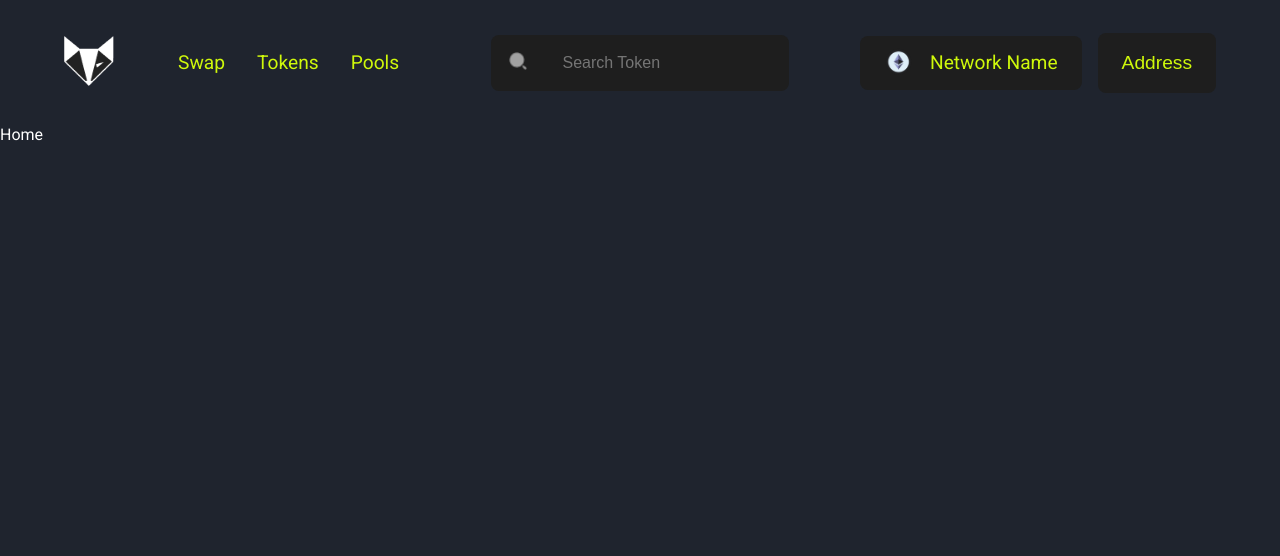
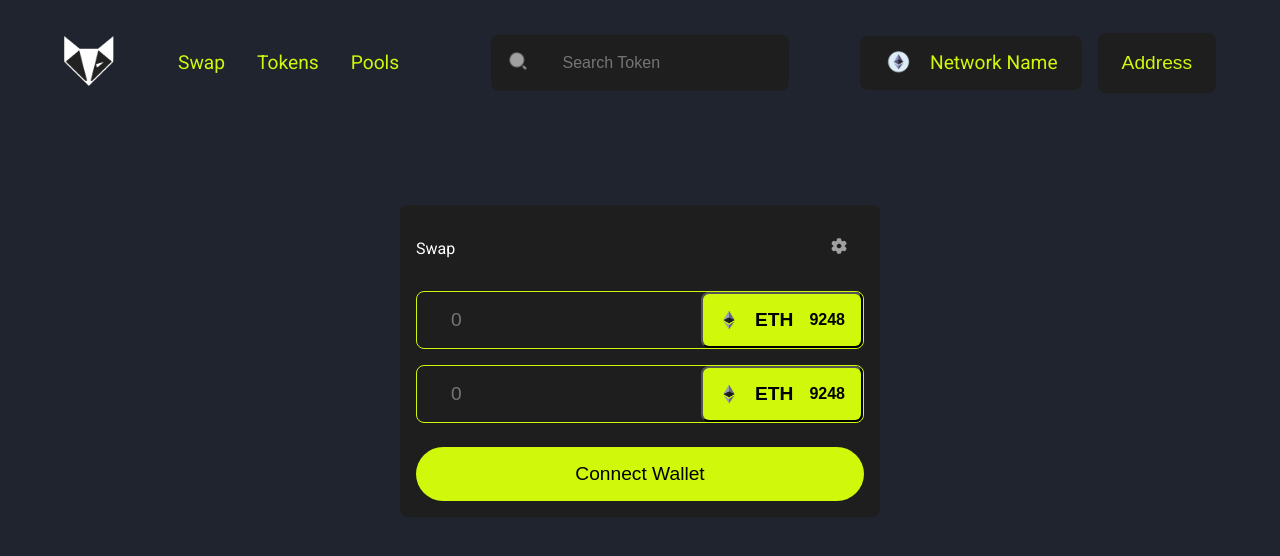
Before and after one commit to chriszlr/uniswapclone, a Next.js app: page / in a window 1280 px wide. Shown: the top 556 px of the page. Built offline with nearby package versions, Linux system fonts and the light colour scheme.

Commit message:
Added HeroSection frontend

```diff
--- a/components/HeroSection/HeroSection.jsx
+++ b/components/HeroSection/HeroSection.jsx
@@ -1,8 +1,73 @@
-import React from 'react'
+import Image from 'next/image'
+import React, {useContext, useState} from 'react'
+import Style from "./HeroSection.module.css"
+import images from "../../assets"
+import { Token, SearchToken } from "../index"
 
-const HeroSection = () => {
+
+const HeroSection = ({ accounts, tokenData }) => {
+
+  const [openSetting, setOpenSetting] = useState(false)
+  const [openToken, setOpenToken] = useState(false)
+  const [openTokensTwo, setOpenTokensTwo] = useState(false)
+
+  // token 1
+  const [tokenOne, setTokenOne] = useState({
+    name: "",
+    image: "",
+  })
+  // token 2
+  const [tokenTwo, setTokenTwo] = useState({
+    name: "",
+    image: "",
+  })
+
+
+
   return (
-    <div>HeroSection</div>
+    <div className={Style.HeroSection}>
+      <div className={Style.HeroSection_box}>
+        <div className={Style.HeroSection_box_heading}>
+          <p>Swap</p>
+          <div className={Style.HeroSection_box_heading_img}>
+            <Image src={images.close} alt={"Close"} width={50} height={50} onClick={() => setOpenSetting(true)} />
+          </div>
+        </div>
+
+        <div className={Style.HeroSection_box_input}>
+          <input type={"text"} placeholder={"0"} />
+          <button onClick={() => setOpenToken(true)}>
+            <Image src={images.image || images.etherlogo} width={20} height={20} alt={"ether"} />
+            {tokenOne.name || "ETH"}
+            <small>9248</small>
+          </button>
+        </div>
+        <div className={Style.HeroSection_box_input}>
+          <input type={"text"} placeholder={"0"} />
+          <button onClick={() => setOpenToken(true)}>
+            <Image src={tokenTwo.image || images.etherlogo} width={20} height={20} alt={"ether"} />
+            {tokenTwo.name || "ETH"}
+            <small>9248</small>
+          </button>
+        </div>
+
+        {accounts ? (
+          <button className={Style.HeroSection_box_btn}>Connect Wallet</button>
+        ) : (
+          <button className={Style.HeroSection_box_btn} onClick={() => {}}>Swap</button>
+        )}
+      </div>
+
+      {openSetting && <Token openSetting={openSetting} />}
+
+      {openToken && (
+        <SearchToken openToken={setOpenToken} tokens={setTokenOne} tokenData={tokenData} />
+      )}
+
+      {openToken && (
+        <SearchToken openToken={setOpenTokensTwo} tokens={setTokenTwo} tokenData={tokenData} />
+      )}
+    </div>
   )
 }
 
--- a/components/HeroSection/HeroSection.module.css
+++ b/components/HeroSection/HeroSection.module.css
@@ -0,0 +1,70 @@
+
+.HeroSection{
+    width: 90%;
+    margin: 2rem auto;
+    display: flex;
+    align-items: center;
+    justify-content: center;
+    position: relative;
+}
+.HeroSection_box{
+    margin-top: 5rem;
+    background-color: #1e1e1e;
+    padding: 1rem;
+    border-radius: .5rem;
+    width: 30rem;
+}
+.HeroSection_box_heading{
+    display: flex;
+    align-items: center;
+    justify-content: space-between;
+}
+.HeroSection_box_input{
+    display: flex;
+    align-items: center;
+    justify-content: space-between;
+    border: 1px solid #cff80b;
+    border-radius: .5rem;
+    padding-left: 2rem;
+    margin-top: 1rem;
+}
+.HeroSection_box_input input{
+    border: 0;
+    outline: 0;
+    background-color: transparent;
+    color: #cff80b;
+    font-size: 1.2rem;
+}
+.HeroSection_box_input button{
+    display: flex;
+    align-items: center;
+    justify-content: space-between;
+    gap: 1rem;
+    line-height: 0;
+    background-color: #cff80b;
+    padding: 1rem;
+    font-weight: 700;
+    font-size: 1.2rem;
+    border-radius: .5rem;
+}
+.HeroSection_box_btn{
+    background-color: #cff80b;
+    border: 0;
+    outline: 0;
+    width: 100%;
+    margin-top: 1.5rem;
+    padding: 1rem;
+    border-radius: 2rem;
+    font-size: 1.2rem;
+}
+@media only screen and (max-width: 35em){
+    .HeroSection{
+        width: 95%;
+    }
+    .HeroSection_box{
+        width: 95%;
+    }
+    .HeroSection_box_input input{
+        width: 50%;
+    }
+}
--- a/pages/index.js
+++ b/pages/index.js
@@ -1,8 +1,12 @@
-import React from 'react'
+import React, { useState, useEffect, useContext } from 'react'
+import {HeroSection} from "../components/index"
+
 
 const Home = () => {
   return (
-    <div>Home</div>
+    <div>
+      <HeroSection accounts="hey" tokenData="DATA" />
+    </div>
   )
 }
 
```
